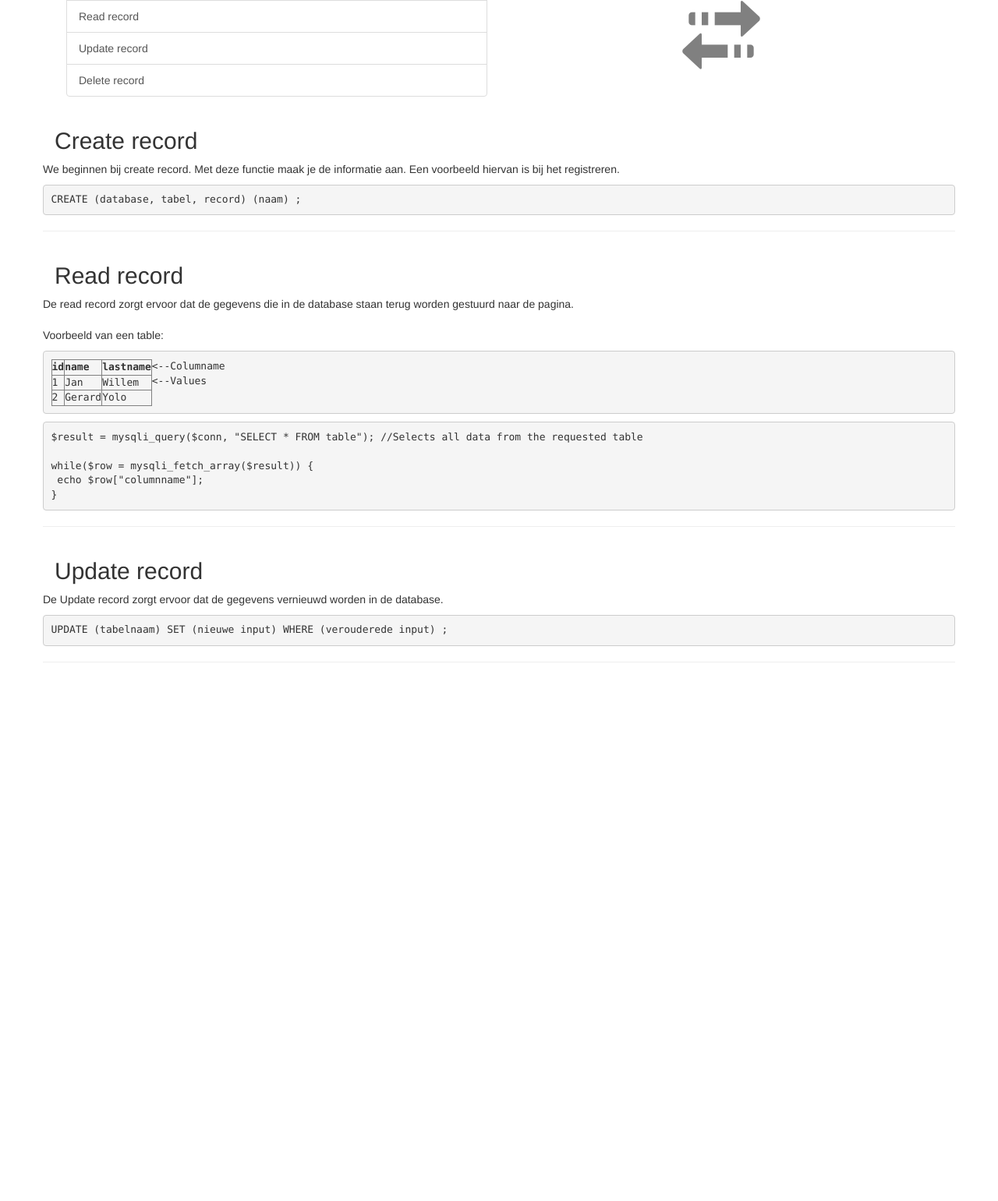
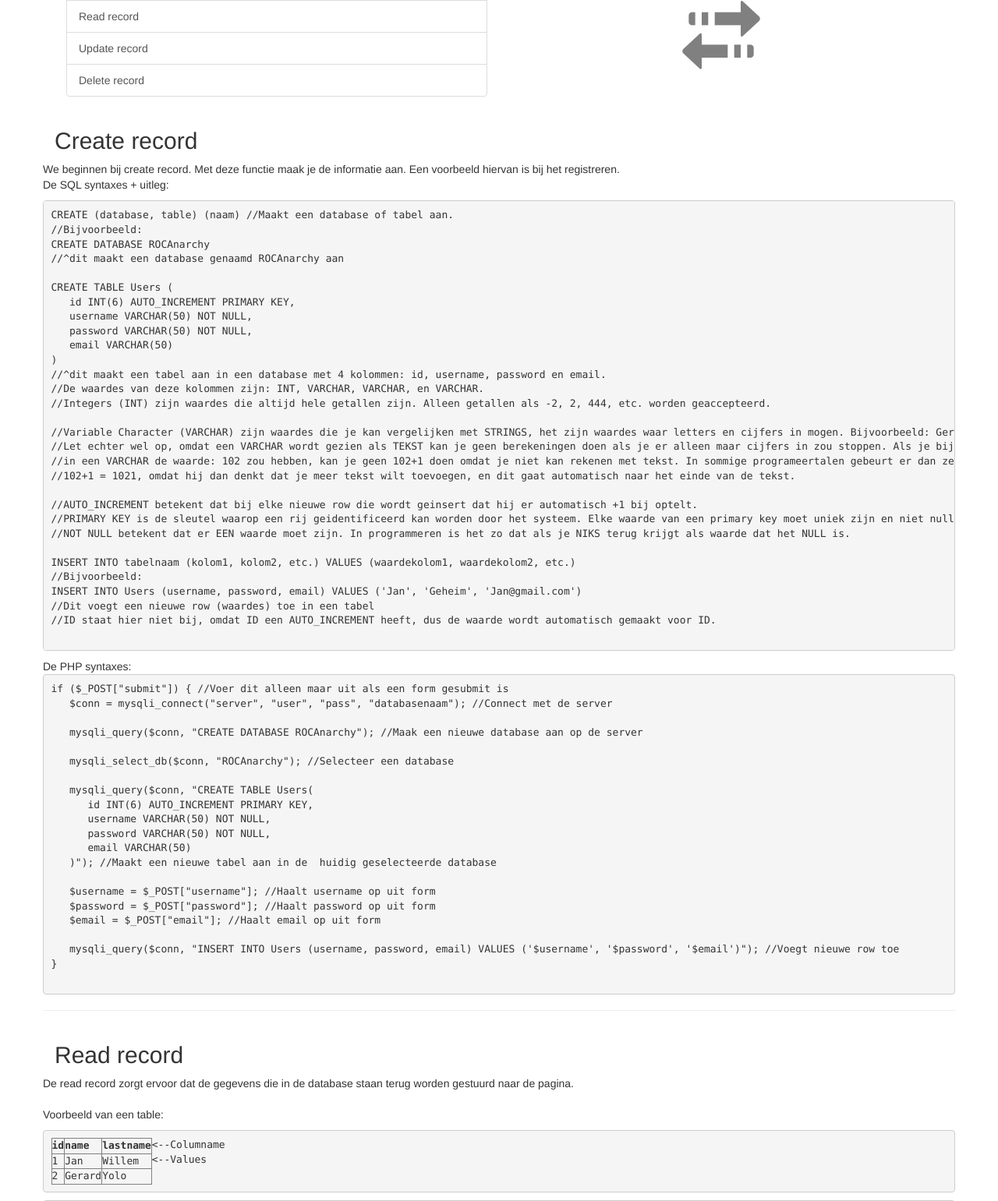
Before and after one commit to MaxHauser97/ROC-Anarchy, a PHP site: page /Opleidingen/ICT/edu/crud-edu.php in a window 1280 px wide. Shown: the part 421-1962 px from the top of the page at 78% size. Before the commit the page ends 1271 px from the top, so only its background shows below. Run offline with PHP 8.4, Linux system fonts and the light colour scheme; the visitor is signed in with stand-in values (Sample User, id 1); data that the repository does not hold is empty.

Commit message:
Uitleg create in CRUD

```diff
--- a/Opleidingen/ICT/edu/crud-edu.php
+++ b/Opleidingen/ICT/edu/crud-edu.php
@@ -79,8 +79,62 @@
 
 		<div class="row">
 		<p>
-			We beginnen bij create record. Met deze functie maak je de informatie aan. Een voorbeeld hiervan is bij het registreren.
-			<pre>CREATE (database, tabel, record) (naam) ;</pre>
+			We beginnen bij create record. Met deze functie maak je de informatie aan. Een voorbeeld hiervan is bij het registreren.<br>
+			De SQL syntaxes + uitleg:
+			<pre>
+CREATE (database, table) (naam) //Maakt een database of tabel aan.
+//Bijvoorbeeld:
+CREATE DATABASE ROCAnarchy
+//^dit maakt een database genaamd ROCAnarchy aan
+
+CREATE TABLE Users (
+   id INT(6) AUTO_INCREMENT PRIMARY KEY,
+   username VARCHAR(50) NOT NULL,
+   password VARCHAR(50) NOT NULL,
+   email VARCHAR(50)
+)
+//^dit maakt een tabel aan in een database met 4 kolommen: id, username, password en email.
+//De waardes van deze kolommen zijn: INT, VARCHAR, VARCHAR, en VARCHAR.
+//Integers (INT) zijn waardes die altijd hele getallen zijn. Alleen getallen als -2, 2, 444, etc. worden geaccepteerd.
+
+//Variable Character (VARCHAR) zijn waardes die je kan vergelijken met STRINGS, het zijn waardes waar letters en cijfers in mogen. Bijvoorbeeld: Gerard123
+//Let echter wel op, omdat een VARCHAR wordt gezien als TEKST kan je geen berekeningen doen als je er alleen maar cijfers in zou stoppen. Als je bijvoorbeeld
+//in een VARCHAR de waarde: 102 zou hebben, kan je geen 102+1 doen omdat je niet kan rekenen met tekst. In sommige programeertalen gebeurt er dan zelfs dit:
+//102+1 = 1021, omdat hij dan denkt dat je meer tekst wilt toevoegen, en dit gaat automatisch naar het einde van de tekst.
+
+//AUTO_INCREMENT betekent dat bij elke nieuwe row die wordt geinsert dat hij er automatisch +1 bij optelt.
+//PRIMARY KEY is de sleutel waarop een rij geidentificeerd kan worden door het systeem. Elke waarde van een primary key moet uniek zijn en niet null.
+//NOT NULL betekent dat er EEN waarde moet zijn. In programmeren is het zo dat als je NIKS terug krijgt als waarde dat het NULL is.
+
+INSERT INTO tabelnaam (kolom1, kolom2, etc.) VALUES (waardekolom1, waardekolom2, etc.)
+//Bijvoorbeeld:
+INSERT INTO Users (username, password, email) VALUES ('Jan', 'Geheim', 'Jan@gmail.com')
+//Dit voegt een nieuwe row (waardes) toe in een tabel
+//ID staat hier niet bij, omdat ID een AUTO_INCREMENT heeft, dus de waarde wordt automatisch gemaakt voor ID.
+			</pre>
+			De PHP syntaxes:
+			<pre>
+if ($_POST["submit"]) { //Voer dit alleen maar uit als een form gesubmit is
+   $conn = mysqli_connect("server", "user", "pass", "databasenaam"); //Connect met de server
+
+   mysqli_query($conn, "CREATE DATABASE ROCAnarchy"); //Maak een nieuwe database aan op de server
+
+   mysqli_select_db($conn, "ROCAnarchy"); //Selecteer een database
+
+   mysqli_query($conn, "CREATE TABLE Users(
+      id INT(6) AUTO_INCREMENT PRIMARY KEY,
+      username VARCHAR(50) NOT NULL,
+      password VARCHAR(50) NOT NULL,
+      email VARCHAR(50)
+   )"); //Maakt een nieuwe tabel aan in de  huidig geselecteerde database
+
+   $username = $_POST["username"]; //Haalt username op uit form
+   $password = $_POST["password"]; //Haalt password op uit form
+   $email = $_POST["email"]; //Haalt email op uit form
+
+   mysqli_query($conn, "INSERT INTO Users (username, password, email) VALUES ('$username', '$password', '$email')"); //Voegt nieuwe row toe
+}
+			</pre>
 			<hr>
 		</p>
 		</div>
```
